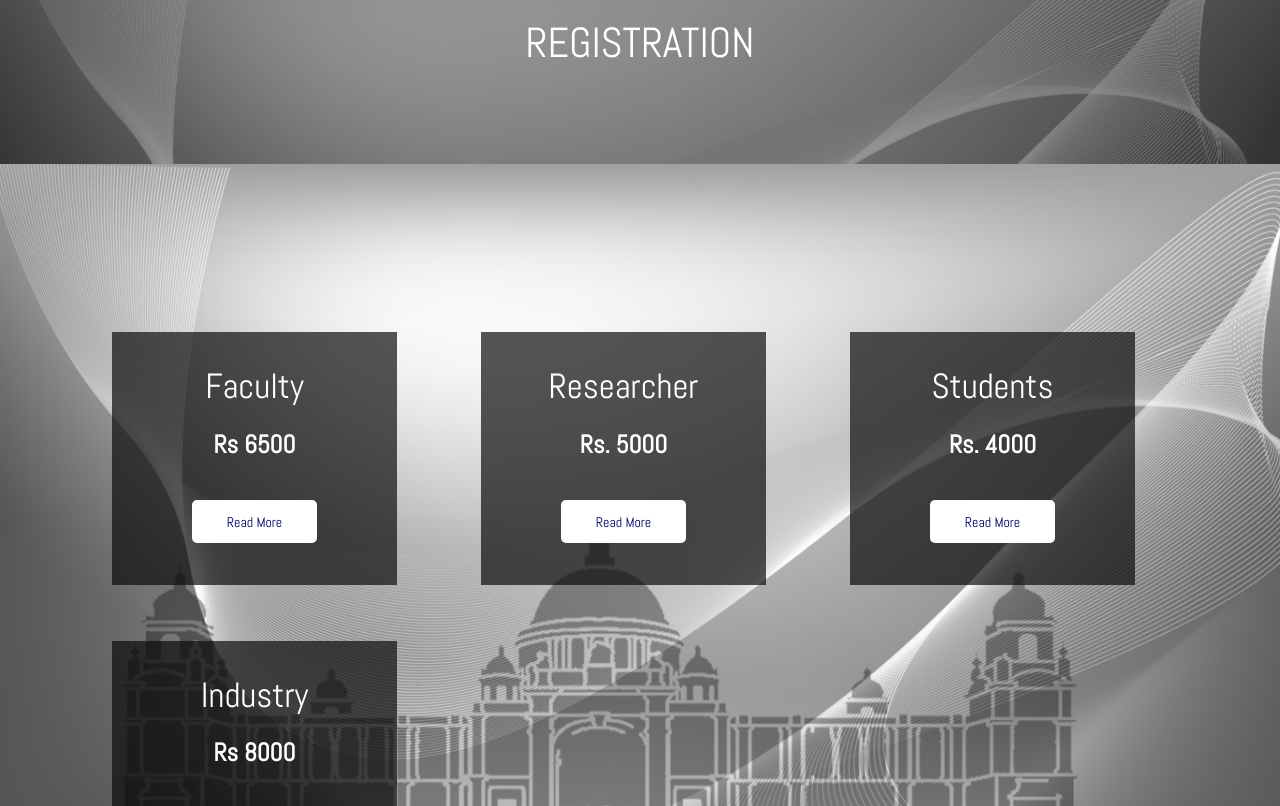
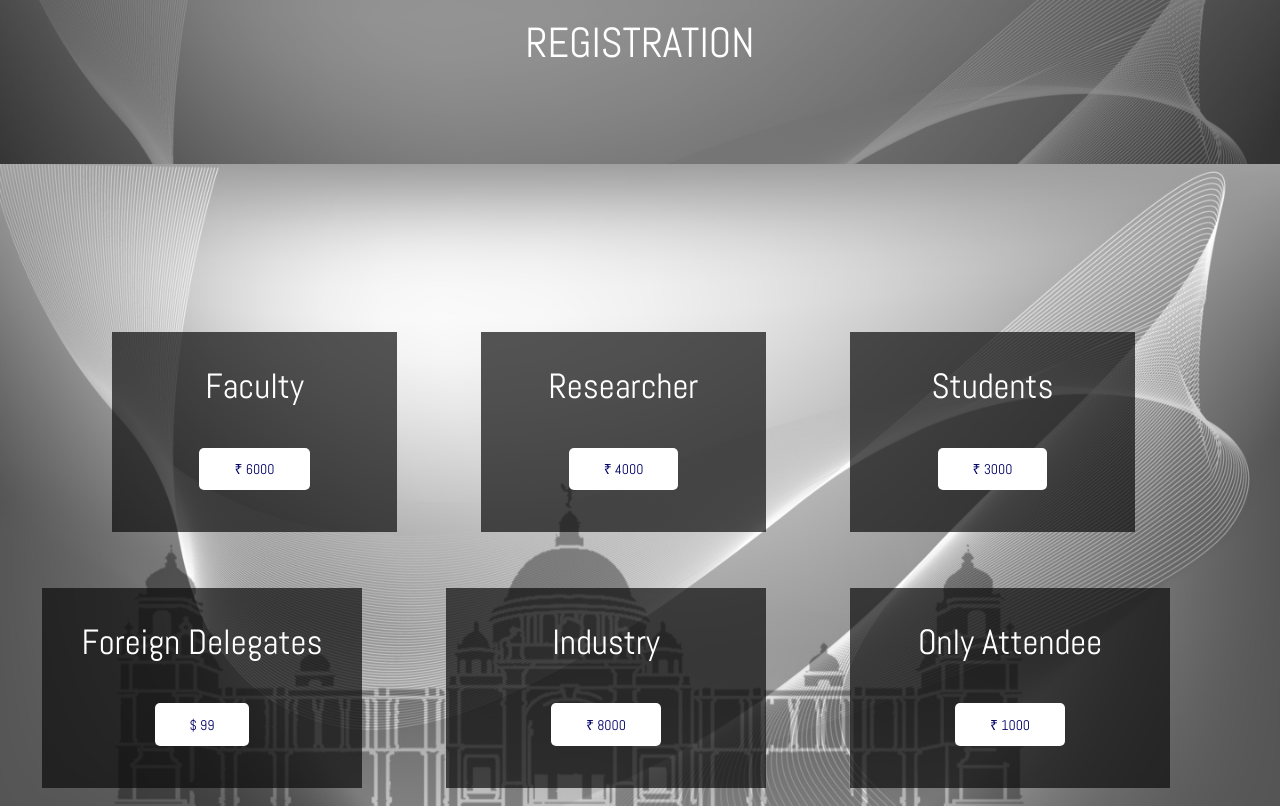
Before and after one commit to icacwbut/icacwbut.github.io, a plain HTML site: page registration.html in a window 1280 px wide. Shown: the part 136-942 px from the top of the page. Drawn offline with Linux system fonts and the light colour scheme.

Commit message:
reg update

```diff
--- a/registration.html
+++ b/registration.html
@@ -98,42 +98,56 @@
       <div class="slid-row">
         <div class="col-md-4 slid-grids">
           <h4>Faculty</h4>
-          <h5>Rs 6500</h5>
           <div class="more">
-            <a href="#form" class="button-pipaluk button--inverted"> Read More</a>
+            <a href="#form" class="button-pipaluk button--inverted"> ₹ 6000</a>
           </div>
         </div>
         <div class="col-md-4 slid-grids">
           <h4>Researcher</h4>
-          <h5>Rs. 5000</h5>
-          <div class="more">
-            <a href="#form" class="button-pipaluk button--inverted"> Read More</a>
+           <div class="more">
+            <a href="#form" class="button-pipaluk button--inverted">₹ 4000</a>
           </div>
         </div>
         <div class="col-md-4 slid-grids">
           <h4>Students</h4>
-          <h5>Rs. 4000</h5>
+
           <div class="more">
-            <a href="#form" class="button-pipaluk button--inverted"> Read More</a>
+            <a href="#form" class="button-pipaluk button--inverted">₹ 3000</a>
           </div>
         </div>
 
         <div class="clearfix"> </div>
       </div>
+	  </div>
+	  <div class="slid-row">
+        <div class="col-md-4 slid-grids">
+          <h4>Foreign Delegates</h4>
+          <div class="more">
+            <a href="#form" class="button-pipaluk button--inverted">&#36; 99</a>
+          </div>
+        </div>
 
       <div class="slid-row">
         <div class="col-md-4 slid-grids">
           <h4>Industry</h4>
-          <h5>Rs 8000</h5>
           <div class="more">
-            <a href="#form" class="button-pipaluk button--inverted"> Read More</a>
+            <a href="#form" class="button-pipaluk button--inverted">₹ 8000</a>
+          </div>
+        </div>
+
+		<div class="slid-row">
+        <div class="col-md-4 slid-grids">
+		<h4>Only Attendee</h4>
+          <div class="more">
+            <a href="#form" class="button-pipaluk button--inverted">₹ 1000</a>
           </div>
         </div>
 
 
-        <div class="clearfix"> </div>
+
       </div>
-
+ <div class="clearfix"> </div>
+      </div>
 
     </div>
   </div>
```
